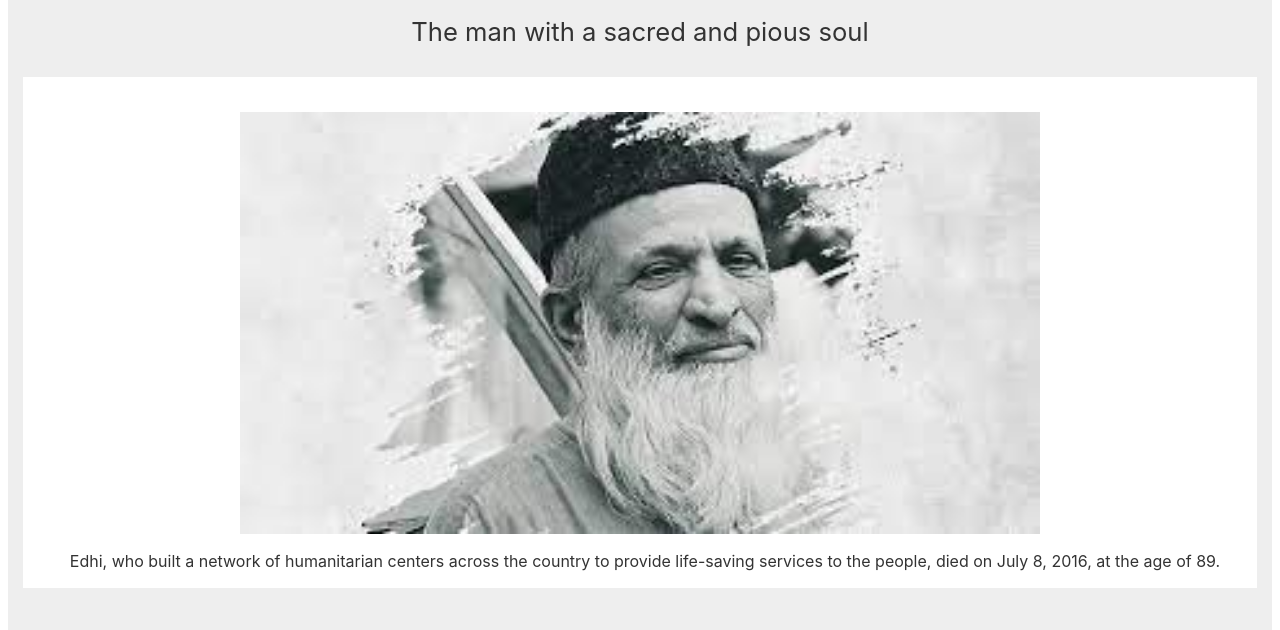
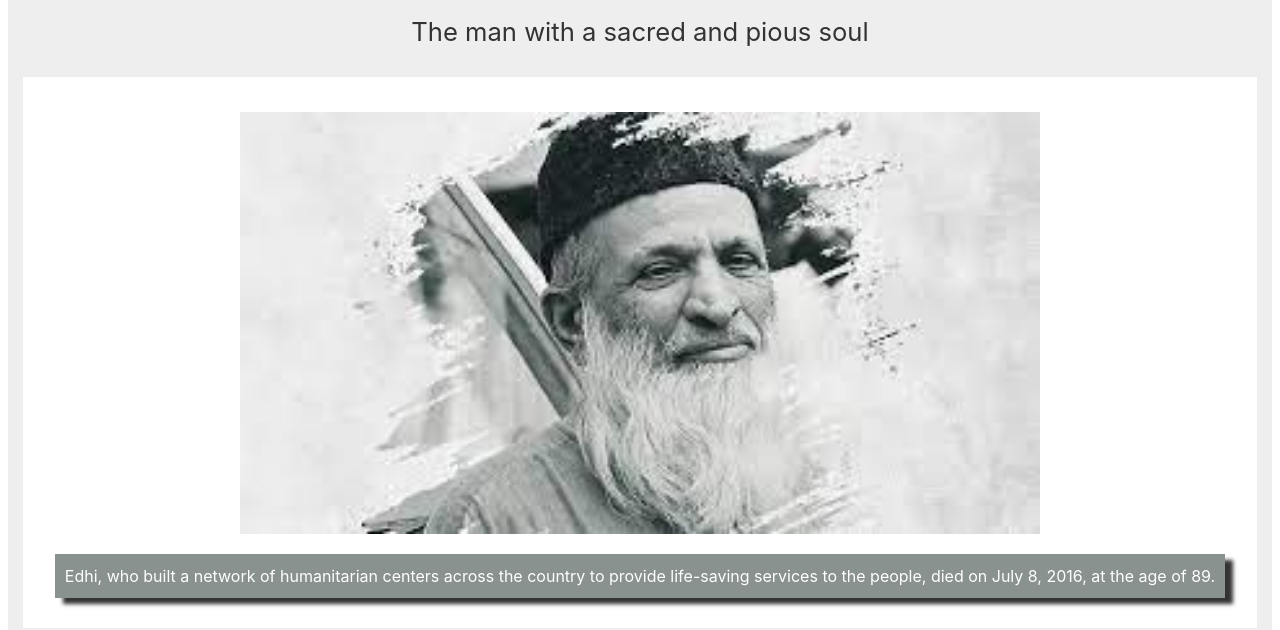
Before and after one commit to Uzmakh/fcc-tribute-page, a plain HTML site: page index.html in a window 1280 px wide. Shown: the part 196-826 px from the top of the page. Drawn offline with Linux system fonts and the light colour scheme.

Commit message:
Updated figcaption-tag style

```diff
--- a/style.css
+++ b/style.css
@@ -73,10 +73,13 @@
 }
 
 #img-caption {
-    /* border: 1px solid red; */
-    /* margin-left: 10px; */
-    margin: 15px 0 5px 10px;
     font-size: 16px;
+    background-color: #89928F;
+    color: #fff;
+    width: fit-content;
+    margin: 20px auto;
+    padding: 10px;
+    box-shadow: 8px 6px 4px #333;
 }
 
 #headline {
```
Also changed, not shown: index.html (+4 -2 lines).
